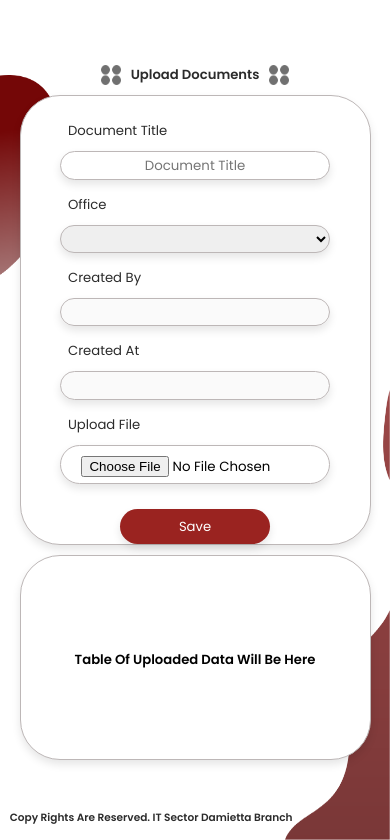
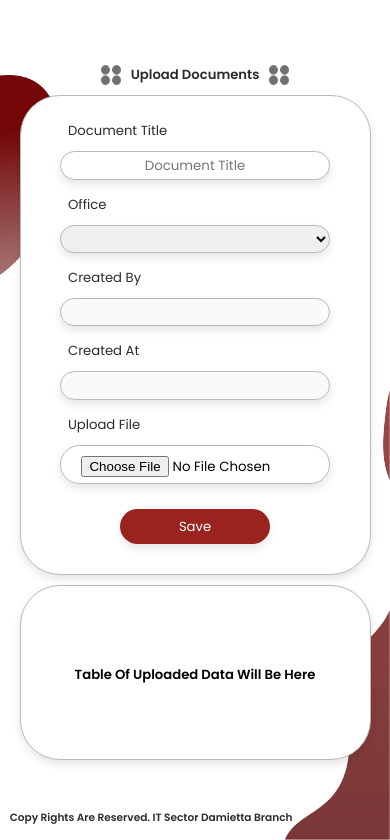
Before and after one commit to Tamer-E-Amer/Easy-send-Archive, a plain HTML site: page upload_data.html in a window 390 px wide. Shown: the part 144-984 px from the top of the page. Drawn offline with Linux system fonts and the light colour scheme.

Commit message:
fix the height of upload form

```diff
--- a/css/style.css
+++ b/css/style.css
@@ -683,7 +683,7 @@ footer .login-left-decore {
     .upload-data .uploaded-data {
         width: 90%;
         padding-top: 25px;
-        height: 450px;
+        height: 480px;
         background-color: #fff;
         z-index: 1200;
     }
```
